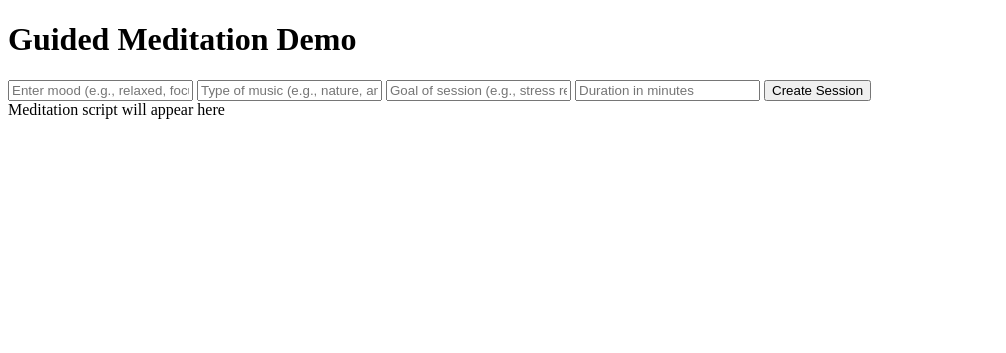
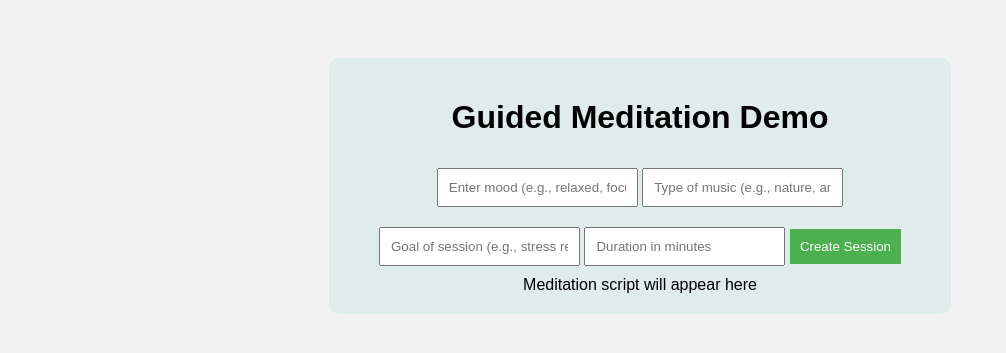
Before and after one commit to jgsavage98/chatbot-demo, a Flask app: page / in a window 1280 px wide. Shown: the top 353 px of the page, without its empty margins (0-1006 px from the left). Run offline with Flask 2, Linux system fonts and the light colour scheme.

Commit message:
Update index.html

```diff
--- a/app/templates/index.html
+++ b/app/templates/index.html
@@ -2,21 +2,21 @@
 <html lang="en">
 <head>
     <meta charset="UTF-8">
+    <meta name="viewport" content="width=device-width, initial-scale=1.0">
     <title>Guided Meditation Session</title>
+    <link rel="stylesheet" href="style.css">
 </head>
 <body>
+    <div class="container">
         <h1>Guided Meditation Demo</h1>
-
         <input type="text" id="mood" placeholder="Enter mood (e.g., relaxed, focused)">
         <input type="text" id="music" placeholder="Type of music (e.g., nature, ambient)">
         <input type="text" id="goal" placeholder="Goal of session (e.g., stress relief)">
         <input type="number" id="duration" placeholder="Duration in minutes">
-
         <button onclick="createSession()">Create Session</button>
-
         <div id="scriptOutput">Meditation script will appear here</div>
         <div id="errorOutput"></div>
-
+    </div>
     <script src="script.js"></script>
 </body>
 </html>
```
Lines whose indentation alone changed are shown as unchanged.
